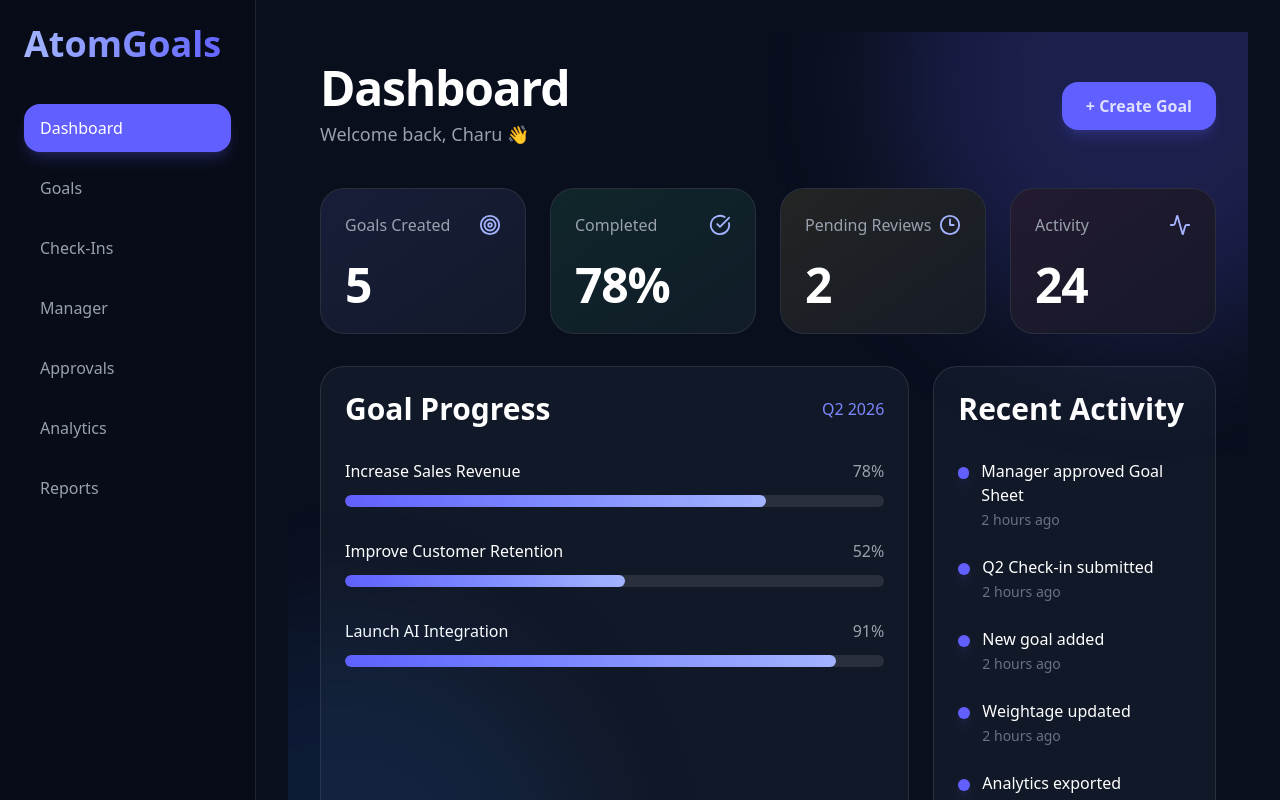
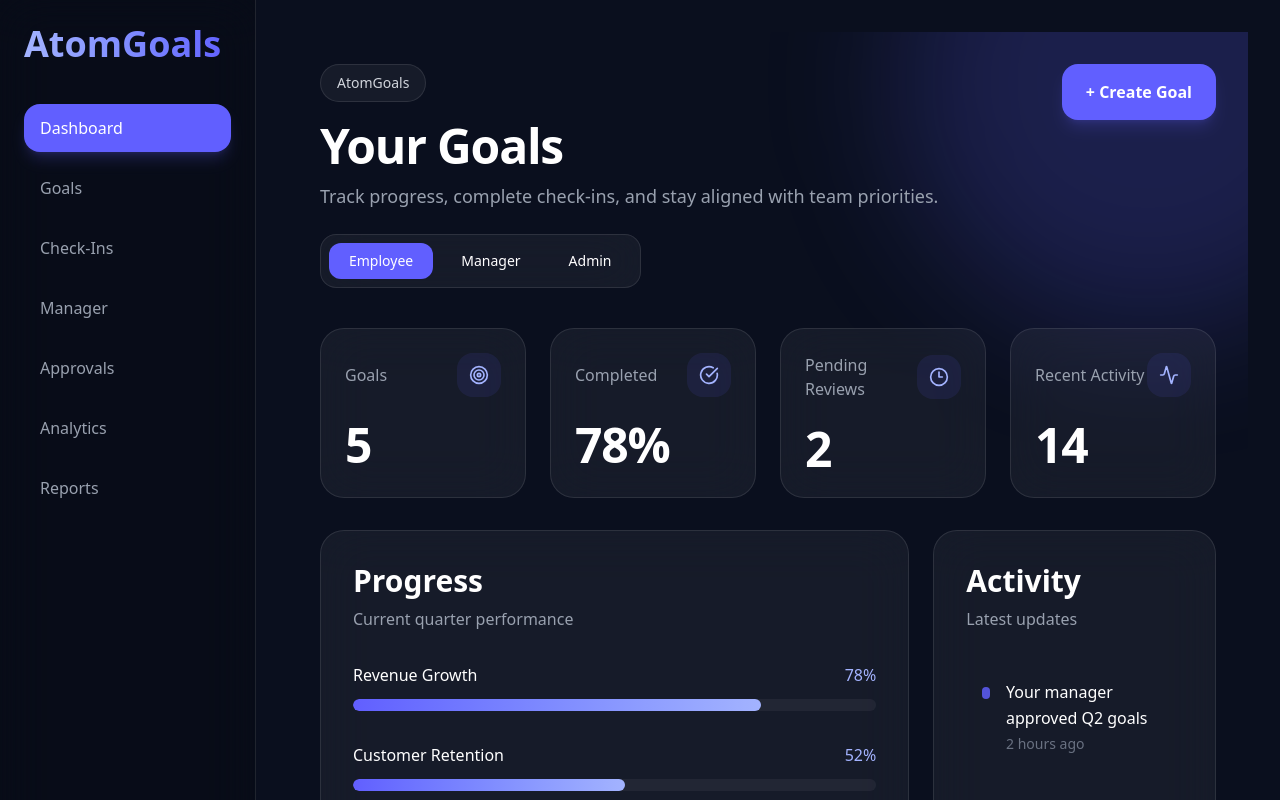
Before and after one commit to charu2210/atom-goals, a Next.js app: page /dashboard in a window 1280 px wide. Shown: the top 800 px of the page. Built offline with nearby package versions, Linux system fonts and the light colour scheme.

Commit message:
Final UI polish

```diff
--- a/app/dashboard/page.tsx
+++ b/app/dashboard/page.tsx
@@ -1,5 +1,6 @@
 "use client";
 
+import { useState } from "react";
 import { motion } from "framer-motion";
 
 import {
@@ -9,80 +10,217 @@ import {
   Activity,
 } from "lucide-react";
 
-const stats = [
+import RoleSwitcher from "@/components/ui/RoleSwitcher";
+
+type Role =
+  | "Employee"
+  | "Manager"
+  | "Admin";
+
+const dashboardContent = {
+
+  Employee: {
+    title: "Your Goals",
+    subtitle:
+      "Track progress, complete check-ins, and stay aligned with team priorities.",
+
+    stats: [
       {
-    title: "Goals Created",
+        title: "Goals",
         value: "5",
-    icon: <Target size={22} />,
-    color: "from-indigo-500/20 to-indigo-500/5",
+        icon: <Target size={20} />,
       },
       {
         title: "Completed",
         value: "78%",
-    icon: <CheckCircle size={22} />,
-    color: "from-green-500/20 to-green-500/5",
+        icon: <CheckCircle size={20} />,
       },
       {
         title: "Pending Reviews",
         value: "2",
-    icon: <Clock3 size={22} />,
-    color: "from-yellow-500/20 to-yellow-500/5",
+        icon: <Clock3 size={20} />,
       },
       {
-    title: "Activity",
-    value: "24",
-    icon: <Activity size={22} />,
-    color: "from-pink-500/20 to-pink-500/5",
+        title: "Recent Activity",
+        value: "14",
+        icon: <Activity size={20} />,
       },
-];
+    ],
+
+    activities: [
+      "Your manager approved Q2 goals",
+      "You submitted a quarterly check-in",
+      "Weightage updated for Revenue Goal",
+      "New goal added to roadmap",
+    ],
+  },
+
+  Manager: {
+    title: "Team Overview",
+    subtitle:
+      "Review submissions, monitor execution, and support team performance.",
+
+    stats: [
+      {
+        title: "Team Members",
+        value: "12",
+        icon: <Target size={20} />,
+      },
+      {
+        title: "Approved Goals",
+        value: "34",
+        icon: <CheckCircle size={20} />,
+      },
+      {
+        title: "Pending Approvals",
+        value: "6",
+        icon: <Clock3 size={20} />,
+      },
+      {
+        title: "Team Activity",
+        value: "89",
+        icon: <Activity size={20} />,
+      },
+    ],
+
+    activities: [
+      "Aditi submitted Q2 goals",
+      "3 goal sheets need approval",
+      "Customer Success team updated KPIs",
+      "Engineering completed milestone review",
+    ],
+  },
+
+  Admin: {
+    title: "Organization Dashboard",
+    subtitle:
+      "Monitor alignment, performance trends, and company-wide progress.",
+
+    stats: [
+      {
+        title: "Departments",
+        value: "8",
+        icon: <Target size={20} />,
+      },
+      {
+        title: "Org Completion",
+        value: "82%",
+        icon: <CheckCircle size={20} />,
+      },
+      {
+        title: "Open Reviews",
+        value: "18",
+        icon: <Clock3 size={20} />,
+      },
+      {
+        title: "Active Users",
+        value: "126",
+        icon: <Activity size={20} />,
+      },
+    ],
+
+    activities: [
+      "Quarterly analytics exported",
+      "Marketing exceeded alignment target",
+      "AI initiative moved to execution phase",
+      "Leadership review scheduled tomorrow",
+    ],
+  },
+};
 
 export default function DashboardPage() {
+
+  const [role, setRole] = useState<Role>(
+    "Employee"
+  );
+
+  const content = dashboardContent[role];
+
   return (
-    <main className="relative min-h-screen p-8 text-white overflow-hidden">
 
-  {/* Ambient Glow */}
+    <main className="
+      relative min-h-screen
+      p-8 text-white overflow-hidden
+    ">
+
+      {/* Ambient Background */}
       <div className="
         absolute top-[-200px] right-[-150px]
         w-[500px] h-[500px]
         bg-indigo-500/20
-    blur-3xl
-    rounded-full
-    pointer-events-none
+        blur-3xl rounded-full
       " />
 
       <div className="
         absolute bottom-[-250px] left-[-200px]
         w-[500px] h-[500px]
         bg-blue-500/10
-    blur-3xl
-    rounded-full
-    pointer-events-none
+        blur-3xl rounded-full
       " />
 
       {/* Header */}
-      <div className="flex items-center justify-between mb-10">
+      <div className="
+        relative z-10
+        flex flex-col xl:flex-row
+        justify-between gap-8
+        mb-10
+      ">
 
         <div>
 
-          <h1 className="text-5xl font-bold tracking-tight mb-2">
-            Dashboard
-          </h1>
+          <div className="
+            inline-flex items-center gap-2
+            px-4 py-2 rounded-full
+            border border-white/10
+            bg-white/5
+            text-gray-300 text-sm
+            mb-5
+          ">
+            AtomGoals
+          </div>
 
-          <p className="text-gray-400 text-lg">
-            Welcome back, Charu 👋
-          </p>
+          <motion.h1
+            key={content.title}
+            initial={{ opacity: 0, y: 10 }}
+            animate={{ opacity: 1, y: 0 }}
+            className="
+              text-5xl font-bold
+              tracking-tight mb-3
+            "
+          >
+            {content.title}
+          </motion.h1>
+
+          <motion.p
+            key={content.subtitle}
+            initial={{ opacity: 0 }}
+            animate={{ opacity: 1 }}
+            className="
+              text-gray-400
+              text-lg max-w-2xl
+            "
+          >
+            {content.subtitle}
+          </motion.p>
+
+          <div className="mt-6">
+
+            <RoleSwitcher
+              role={role}
+              setRole={setRole}
+            />
+
+          </div>
 
         </div>
 
         <motion.button
-          whileHover={{ scale: 1.04 }}
+          whileHover={{ scale: 1.03 }}
           whileTap={{ scale: 0.97 }}
           className="
             bg-indigo-500 hover:bg-indigo-600
-            transition-all
-            px-6 py-3
-            rounded-2xl
-            font-semibold
+            px-6 py-4 rounded-2xl
+            font-semibold h-fit
             shadow-lg shadow-indigo-500/20
           "
         >
@@ -92,56 +230,60 @@ export default function DashboardPage() {
       </div>
 
       {/* Stats */}
-      <div className="grid grid-cols-1 md:grid-cols-2 xl:grid-cols-4 gap-6 mb-8">
+      <div className="
+        relative z-10
+        grid grid-cols-1
+        md:grid-cols-2
+        xl:grid-cols-4
+        gap-6 mb-8
+      ">
 
-        {stats.map((card, index) => (
+        {content.stats.map((card, index) => (
 
           <motion.div
             key={card.title}
-            initial={{ opacity: 0, y: 25 }}
+            initial={{ opacity: 0, y: 20 }}
             animate={{ opacity: 1, y: 0 }}
-            transition={{ delay: index * 0.08 }}
+            transition={{
+              delay: index * 0.08,
+            }}
             whileHover={{
               y: -4,
-              scale: 1.01,
             }}
             className="
-              relative overflow-hidden
               rounded-3xl
               border border-white/10
-              bg-[#111827]
+              bg-white/5
+              backdrop-blur-xl
               p-6
-              backdrop-blur-xl
             "
           >
 
-            {/* Glow */}
-            <div
-              className={`
-                absolute inset-0 opacity-40
-                bg-gradient-to-br ${card.color}
-              `}
-            />
-
-            <div className="relative z-10">
-
-              <div className="flex items-center justify-between mb-6">
+            <div className="
+              flex items-center
+              justify-between mb-6
+            ">
 
               <p className="text-gray-400">
                 {card.title}
               </p>
 
-                <div className="text-indigo-300">
+              <div className="
+                p-3 rounded-2xl
+                bg-indigo-500/10
+                text-indigo-300
+              ">
                 {card.icon}
               </div>
 
             </div>
 
-              <h2 className="text-5xl font-bold tracking-tight">
+            <h2 className="
+              text-5xl font-bold
+              tracking-tight
+            ">
               {card.value}
             </h2>
-
-            </div>
 
           </motion.div>
 
@@ -149,32 +291,35 @@ export default function DashboardPage() {
 
       </div>
 
-      {/* Lower Grid */}
-      <div className="grid grid-cols-1 xl:grid-cols-3 gap-6">
+      {/* Bottom Grid */}
+      <div className="
+        relative z-10
+        grid grid-cols-1
+        xl:grid-cols-3
+        gap-6
+      ">
 
         {/* Progress */}
-        <motion.div
-          initial={{ opacity: 0 }}
-          animate={{ opacity: 1 }}
-          transition={{ delay: 0.3 }}
-          className="
+        <div className="
           xl:col-span-2
-            bg-[#111827]
+          rounded-3xl
           border border-white/10
-            rounded-3xl
-            p-6
-          "
-        >
+          bg-white/5
+          backdrop-blur-xl
+          p-8
+        ">
 
-          <div className="flex items-center justify-between mb-8">
+          <div className="mb-8">
 
-            <h2 className="text-3xl font-bold">
-              Goal Progress
+            <h2 className="
+              text-3xl font-bold mb-2
+            ">
+              Progress
             </h2>
 
-            <span className="text-indigo-400 font-medium">
-              Q2 2026
-            </span>
+            <p className="text-gray-400">
+              Current quarter performance
+            </p>
 
           </div>
 
@@ -182,34 +327,43 @@ export default function DashboardPage() {
 
             {[
               {
-                name: "Increase Sales Revenue",
+                name: "Revenue Growth",
                 progress: 78,
               },
               {
-                name: "Improve Customer Retention",
+                name: "Customer Retention",
                 progress: 52,
               },
               {
-                name: "Launch AI Integration",
+                name: "AI Rollout",
                 progress: 91,
               },
             ].map((goal, index) => (
 
               <div key={goal.name}>
 
-                <div className="flex justify-between mb-3">
+                <div className="
+                  flex justify-between
+                  mb-3
+                ">
 
                   <p className="font-medium">
                     {goal.name}
                   </p>
 
-                  <span className="text-gray-400">
+                  <span className="
+                    text-indigo-300
+                  ">
                     {goal.progress}%
                   </span>
 
                 </div>
 
-                <div className="w-full h-3 bg-white/10 rounded-full overflow-hidden">
+                <div className="
+                  w-full h-3
+                  bg-white/5
+                  rounded-full overflow-hidden
+                ">
 
                   <motion.div
                     initial={{ width: 0 }}
@@ -217,15 +371,14 @@ export default function DashboardPage() {
                       width: `${goal.progress}%`,
                     }}
                     transition={{
-                      delay: 0.5 + index * 0.2,
-                      duration: 1,
+                      delay: index * 0.15,
+                      duration: 0.8,
                     }}
                     className="
-                      h-full
+                      h-full rounded-full
                       bg-gradient-to-r
                       from-indigo-500
                       to-indigo-300
-                      rounded-full
                     "
                   />
 
@@ -237,55 +390,65 @@ export default function DashboardPage() {
 
           </div>
 
-        </motion.div>
+        </div>
 
         {/* Activity */}
-        <motion.div
-          initial={{ opacity: 0 }}
-          animate={{ opacity: 1 }}
-          transition={{ delay: 0.4 }}
-          className="
-            bg-[#111827]
+        <div className="
+          rounded-3xl
           border border-white/10
-            rounded-3xl
-            p-6
-          "
-        >
+          bg-white/5
+          backdrop-blur-xl
+          p-8
+        ">
 
-          <h2 className="text-3xl font-bold mb-8">
-            Recent Activity
+          <div className="mb-8">
+
+            <h2 className="
+              text-3xl font-bold mb-2
+            ">
+              Activity
             </h2>
 
-          <div className="space-y-6">
+            <p className="text-gray-400">
+              Latest updates
+            </p>
 
-            {[
-              "Manager approved Goal Sheet",
-              "Q2 Check-in submitted",
-              "New goal added",
-              "Weightage updated",
-              "Analytics exported",
-            ].map((activity, index) => (
+          </div>
+
+          <div className="space-y-5">
+
+            {content.activities.map(
+              (activity, index) => (
 
                 <motion.div
                   key={index}
                   whileHover={{ x: 4 }}
-                className="flex gap-3"
+                  className="
+                    flex gap-4
+                    p-4 rounded-2xl
+                    hover:bg-white/5
+                    transition-all
+                  "
                 >
 
                   <div className="
                     w-3 h-3 rounded-full
-                  bg-indigo-500
-                  mt-2
-                  shadow-lg shadow-indigo-500/50
+                    bg-indigo-500 mt-2
+                    animate-pulse
                   " />
 
                   <div>
 
-                  <p className="font-medium">
+                    <p className="
+                      font-medium
+                      leading-relaxed
+                    ">
                       {activity}
                     </p>
 
-                  <span className="text-sm text-gray-500">
+                    <span className="
+                      text-sm text-gray-500
+                    ">
                       2 hours ago
                     </span>
 
@@ -293,11 +456,12 @@ export default function DashboardPage() {
 
                 </motion.div>
 
-            ))}
+              )
+            )}
 
           </div>
 
-        </motion.div>
+        </div>
 
       </div>
 
--- /dev/null
+++ b/components/ui/RoleSwitcher.tsx
@@ -0,0 +1,80 @@
+"use client";
+
+import { motion } from "framer-motion";
+
+type Role = "Employee" | "Manager" | "Admin";
+
+interface Props {
+  role: Role;
+  setRole: (role: Role) => void;
+}
+
+const roles: Role[] = [
+  "Employee",
+  "Manager",
+  "Admin",
+];
+
+export default function RoleSwitcher({
+  role,
+  setRole,
+}: Props) {
+
+  return (
+
+    <div className="
+      flex gap-2
+      p-2
+      rounded-2xl
+      bg-white/5
+      border border-white/10
+      w-fit
+      backdrop-blur-xl
+    ">
+
+      {roles.map((item) => {
+
+        const active = role === item;
+
+        return (
+
+          <button
+            key={item}
+            onClick={() => setRole(item)}
+            className="
+              relative px-5 py-2
+              rounded-xl
+              text-sm font-medium
+              transition-all
+            "
+          >
+
+            {active && (
+              <motion.div
+                layoutId="role-pill"
+                className="
+                  absolute inset-0
+                  rounded-xl
+                  bg-indigo-500
+                "
+                transition={{
+                  type: "spring",
+                  stiffness: 400,
+                  damping: 30,
+                }}
+              />
+            )}
+
+            <span className="relative z-10">
+              {item}
+            </span>
+
+          </button>
+
+        );
+      })}
+
+    </div>
+
+  );
+}
```
Lines whose indentation alone changed are shown as unchanged.
